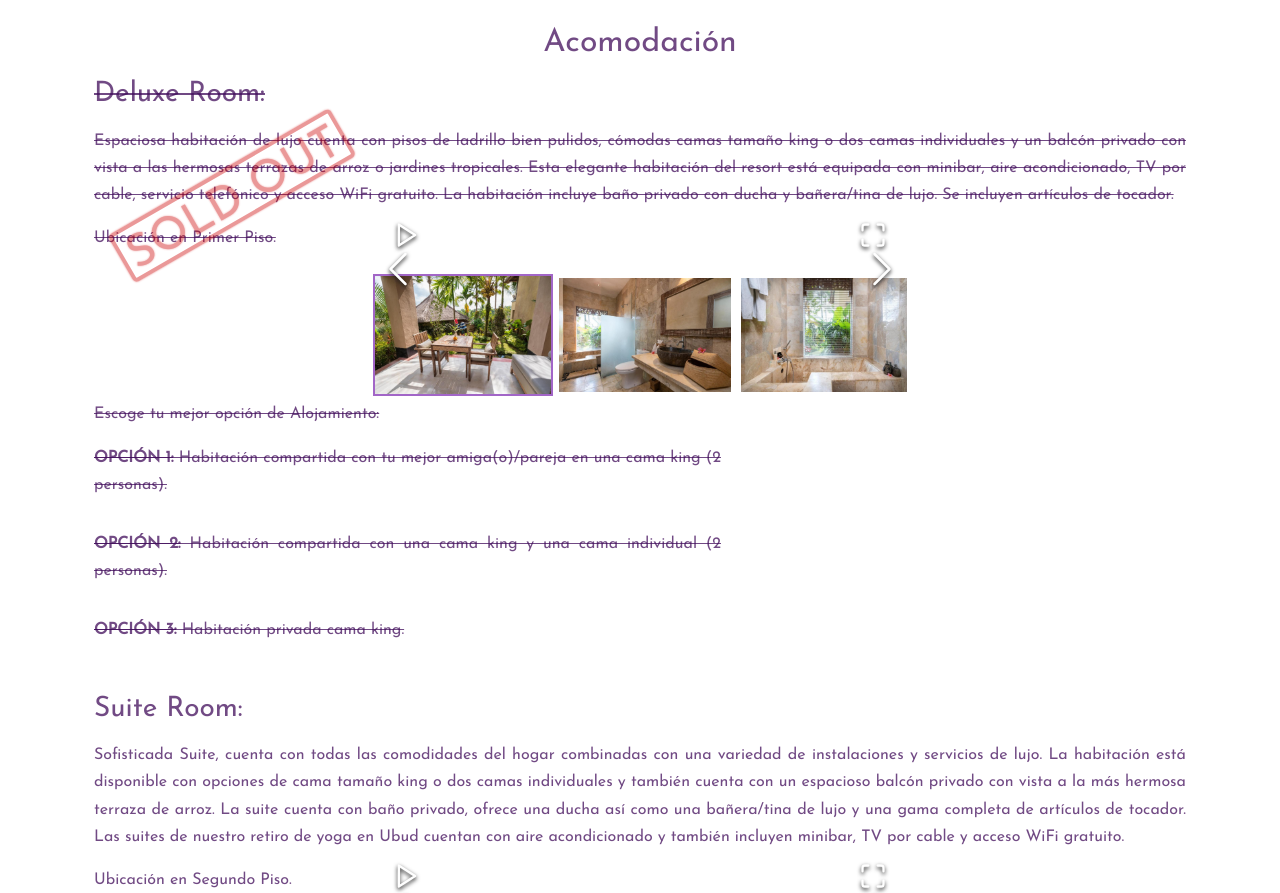
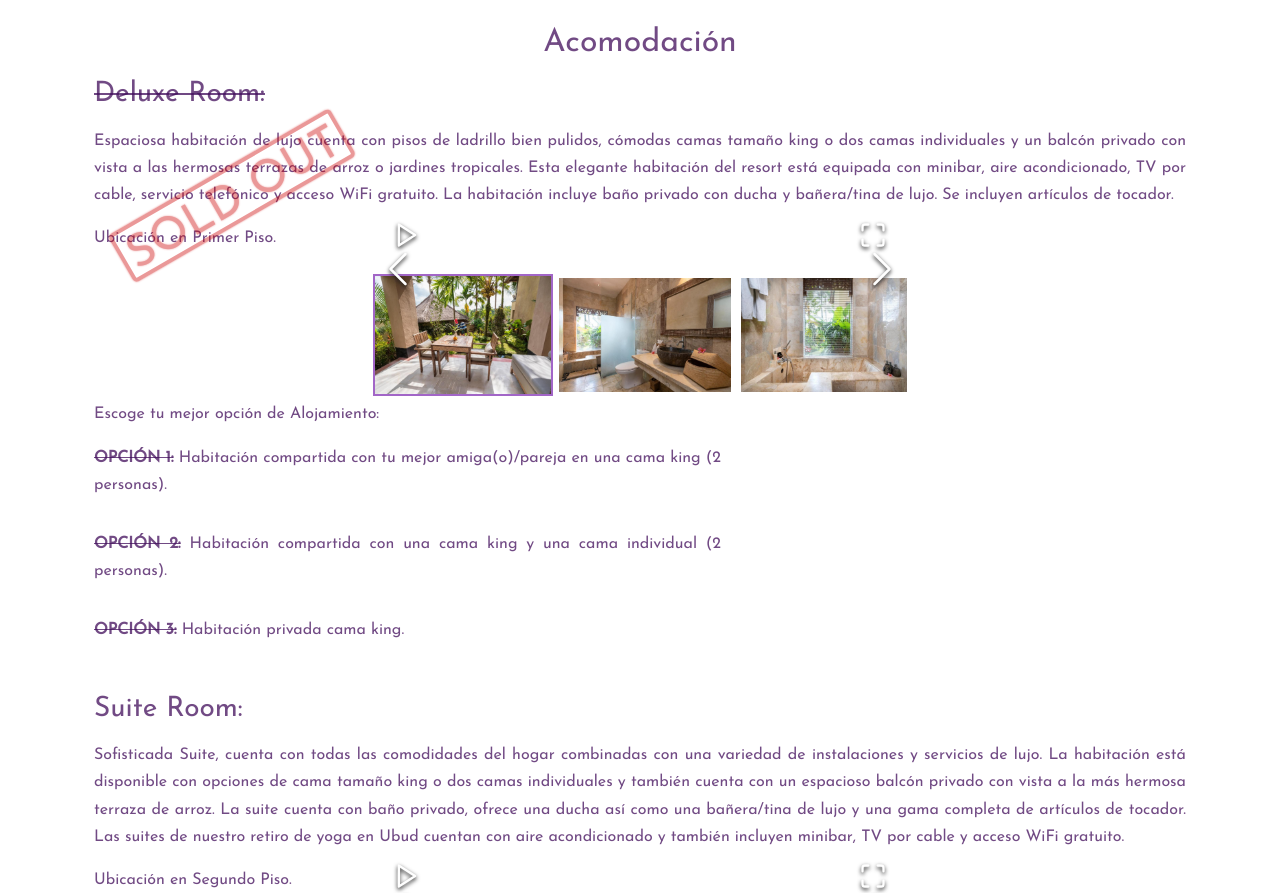
Before and after one commit to dusanzahoransky/liz-yoga-web-react, a React (Create React App) app: page /retreat-bali-sept-24 in a window 1280 px wide. Shown: the part 2720-3613 px from the top of the page. Built offline with nearby package versions, Linux system fonts and the light colour scheme.

Commit message:
content update

```diff
--- a/src/components/GroupsInPerson.js
+++ b/src/components/GroupsInPerson.js
@@ -74,14 +74,16 @@ function GroupsInPerson() {
                 <div className="row">
 
                     <div className="col-md-6">
-                        <h3>Yoga al Amanecer - Domingo</h3>
+                        {/*<h3>Yoga al Amanecer - Domingo</h3>*/}
+                        <h3>Clase de Yoga Multinivel - Sábado</h3>
                         <div>
                             <a href="https://maps.app.goo.gl/nNqTMuVW8QgsgqVe6" target='_blank' rel="noreferrer">
                                 <img className="classLocationMap"
                                      alt="map location Coogee beach" height="auto" src={groupClassLocation}></img>
                             </a>
                         </div>
-                        <p>Hora: 6:00 am, 8:00 am</p>
+                        {/*<p>Hora: 6:30 am y 8:20 am</p>*/}
+                        <p>Hora: 8:00 am</p>
                         <p>Lugar: Coogee Beach.</p>
 
                         <p className="text-justify">Sitio de encuentro: Dolphins Point. Llegas a Coogee Pavilion y
@@ -92,7 +94,8 @@ function GroupsInPerson() {
                             caminando hacia la izquierda y nos encontrarás.</p>
 
 
-                        <h3>Yoga al Atardecer - Jueves</h3>
+                        <h3>Yoga al Atardecer - Miércoles</h3>
+                        {/*Jueves*/}
                         {/*<div>*/}
                         {/*    <a href="https://maps.app.goo.gl/dopSo8z1UccoRMM77" target='_blank' rel="noreferrer">*/}
                         {/*        <img className="classLocationMap"*/}
@@ -100,12 +103,13 @@ function GroupsInPerson() {
                         {/*    </a>*/}
                         {/*</div>*/}
                         <div>
-                            <a href="https://maps.app.goo.gl/nNqTMuVW8QgsgqVe6" target='_blank' rel="noreferrer">
+                            {/*<a href="https://maps.app.goo.gl/nNqTMuVW8QgsgqVe6" target='_blank' rel="noreferrer">*/}
+                            <a href="https://maps.app.goo.gl/wizTnfJaY1KB3xMe8" target='_blank' rel="noreferrer">
                                 <img className="classLocationMap"
                                      alt="map location Coogee beach" height="auto" src={groupClassLocation}></img>
                             </a>
                         </div>
-                        <p>Hora: 7:00 pm</p>
+                        <p>Hora: 6:45 pm</p>
                         {/*<p>Lugar: Moore park - Kippax lake*/}
                         {/*    (haz click el mapa para que te muestre el lugar exacto de encuentro). </p>*/}
                         <p>Lugar: Coogee Beach.</p>
--- a/src/components/RetreatBaliSept2024.js
+++ b/src/components/RetreatBaliSept2024.js
@@ -63,7 +63,7 @@ function RetreatBaliSept2024() {
             return <>
                 <div className="row space-before">
                     <p><i className="fa fa-tag"></i> <span className="fw-bolder">EARLY BIRD</span> discount <span
-                        className="fw-bolder">$100</span> descuento antes del 15 de Marzo (Acordamos cuotas para el
+                        className="fw-bolder">$100</span> descuento antes del 15 de Abril (Acordamos cuotas para el
                         resto del pago). Pago Total del Retiro hasta el día 04 de Julio.</p>
                     <p><i className="fa fa-tags"></i> <span className="fw-bolder">INVITA A UN AMIGA(O)</span> descuento
                         solo para ti de <span
@@ -321,7 +321,7 @@ function RetreatBaliSept2024() {
                     <div className="sold-out-stamp-parent">
                         <div className="sold-out-stamp sold-out-text"><h3>Deluxe Room:</h3></div>
                     </div>
-                    <p className="sold-out-text">
+                    <p>
                         Espaciosa habitación de lujo cuenta con pisos de ladrillo bien pulidos, cómodas camas
                         tamaño
                         king o
@@ -336,7 +336,7 @@ function RetreatBaliSept2024() {
                         ducha
                         y bañera/tina de lujo. Se incluyen artículos de tocador.
                     </p>
-                    <p  className="sold-out-text">Ubicación en Primer Piso.</p>
+                    <p>Ubicación en Primer Piso.</p>
 
                     <div className="row">
                         <div className="col-md-3"/>
@@ -351,9 +351,9 @@ function RetreatBaliSept2024() {
                         <div className="col-md-3"/>
                     </div>
 
-                    <p  className="sold-out-text">Escoge tu mejor opción de Alojamiento:</p>
+                    <p>Escoge tu mejor opción de Alojamiento:</p>
 
-                    <div className="row sold-out-text">
+                    <div className="row">
                         <div className="col-lg-7">
                             <p><s><span className="fw-bolder">OPCIÓN 1:</span></s> Habitación compartida con tu mejor amiga(o)/pareja
                                 en una cama king (2 personas).</p>
@@ -362,7 +362,7 @@ function RetreatBaliSept2024() {
                             {isPrivate() ? "Valor Total del Retiro Por Persona $1,890 AUD" : ""}
                         </div>
                     </div>
-                    <div className="row space-before sold-out-text">
+                    <div className="row space-before">
                         <div className="col-lg-7">
                             <p><s><span className="fw-bolder">OPCIÓN 2:</span></s> Habitación compartida con una cama king y
                                 una
@@ -373,7 +373,7 @@ function RetreatBaliSept2024() {
                             {isPrivate() ? "Valor Total del Retiro Por Persona $2,090 AUD" : ""}
                         </div>
                     </div>
-                    <div className="row space-before sold-out-text">
+                    <div className="row space-before">
                         <div className="col-lg-7">
                             <p><s><span className="fw-bolder">OPCIÓN 3:</span></s> Habitación privada cama king.</p>
                         </div>
--- a/src/components/WomenDay.js
+++ b/src/components/WomenDay.js
@@ -122,9 +122,10 @@ function WomenDay() {
                         <p>Coogee Beach, Goldstein Reserve - Sydney.</p>
                         <h3>Fecha y Hora</h3>
                         <p>Domingo 10 de Marzo, 8:30 AM a 12:30 PM.</p>
+                        <p>Domingo 17 de Marzo, 8:30 AM a 12:30 PM.</p>
                         {getPriceSection()}
 
-                        <span className="fw-bold">Información Importante: En caso de lluvia, cambiaremos el lugar y probablemente la hora de encuentro, te informaré el lunes 4 de Marzo, así que te sugiero reservar todo el domingo para ti.</span>
+                        <span className="fw-bold">Información Importante: En caso de lluvia, cambiaremos el lugar y probablemente la hora de encuentro, te informaré el lunes 4 y 11 de Marzo, así que te sugiero reservar todo el domingo para ti.</span>
                         <PreparationItems preparationItems={[
                             'Debes realizar el pago por anticipado para reservar tu espacio.',
                             'Ser puntuales es muy importante, nuestro circulo de mujeres inicia a la hora programada, asi que, te recomiendo puntualidad.',
```
